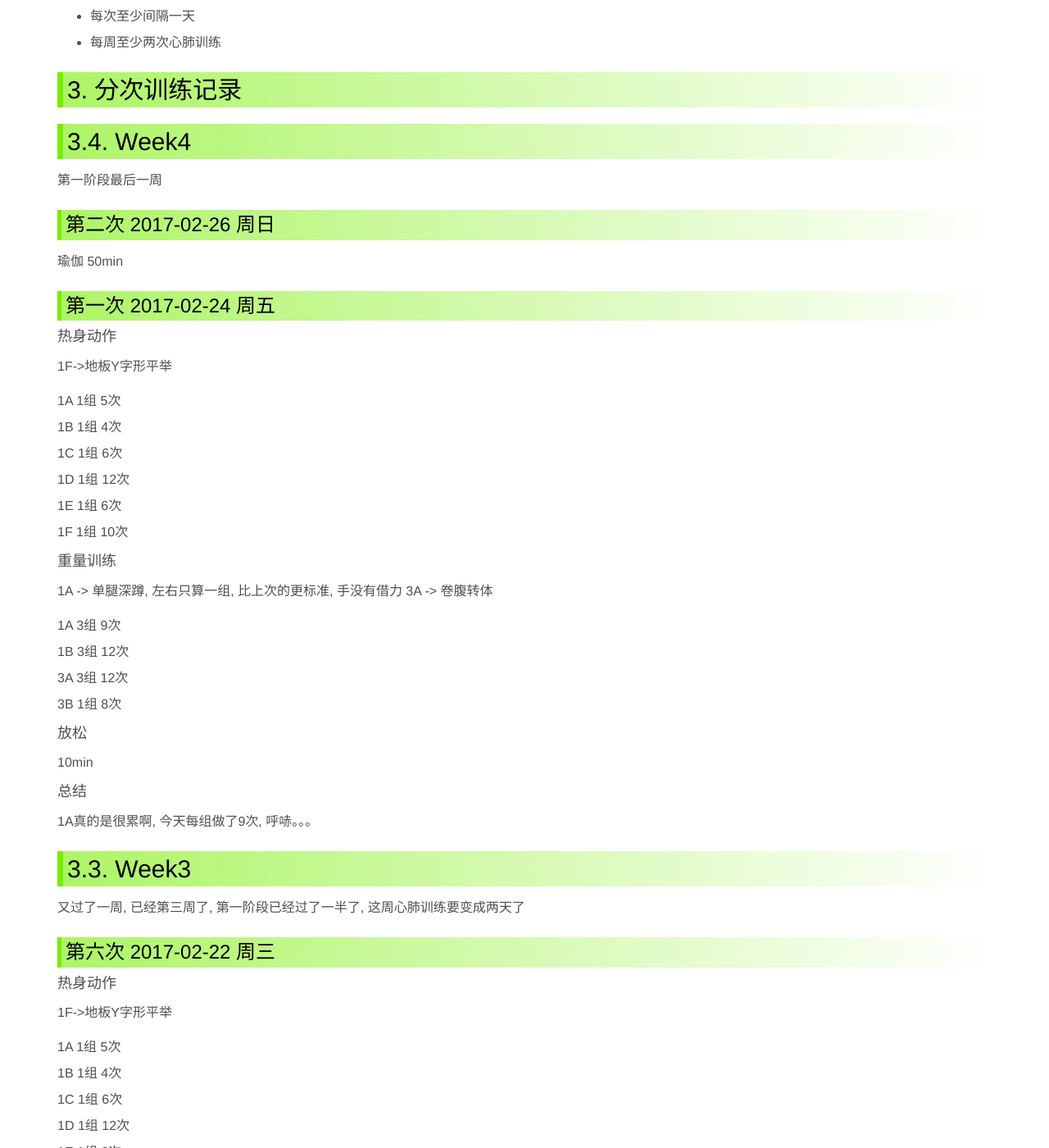
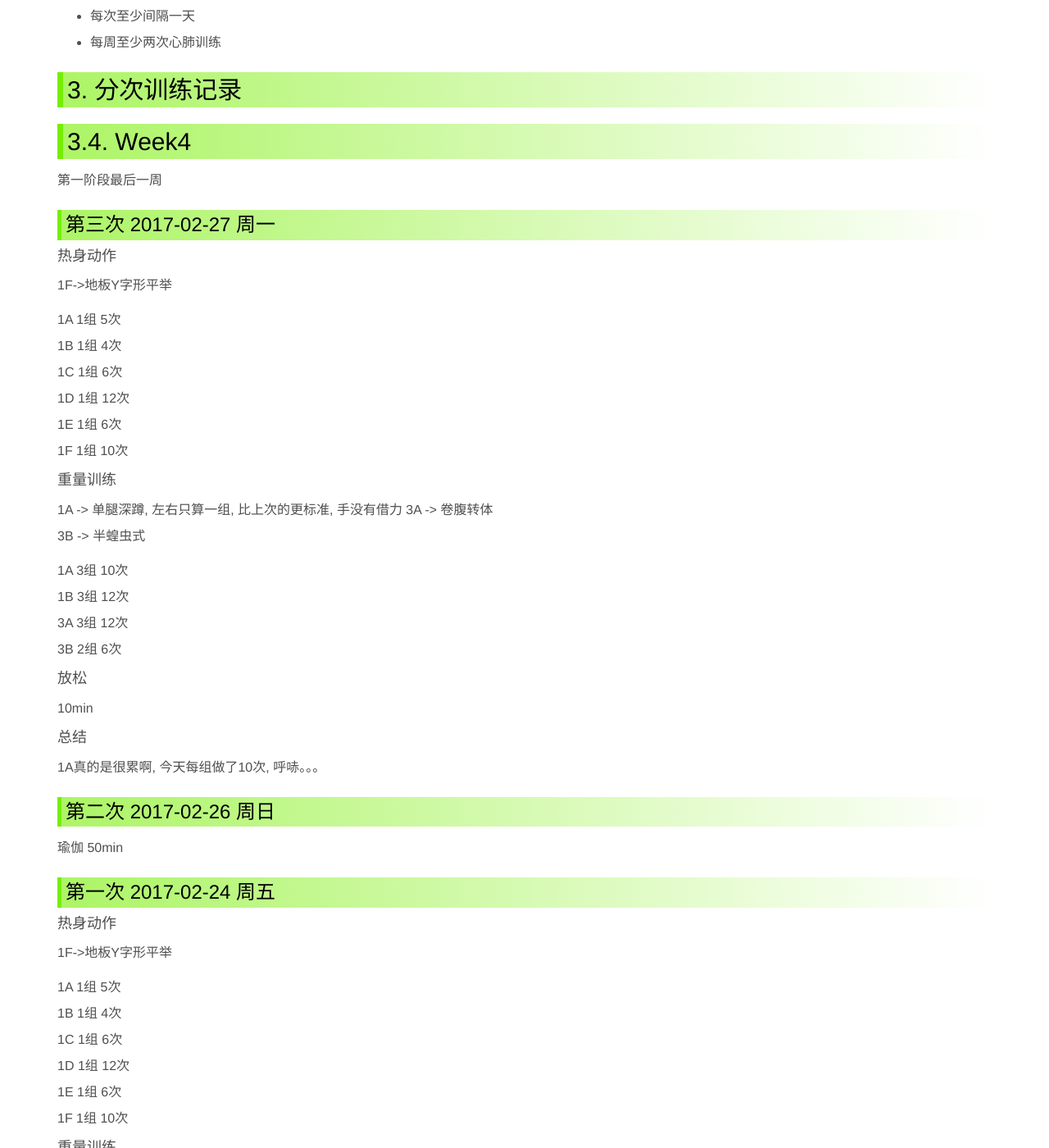
Before and after one commit to ronniewang/ronniewang.github.io, a Jekyll site: the page built from _posts/2017-02-02-body-building-2017.md, in a window 1280 px wide and 1400 px high, scrolled down 1472 px. Shown: the whole window at 82% size. Built offline with Jekyll 4.4.1, drawn with Linux system fonts in a browser that asks for light colours.

Commit message:
update files

```diff
--- a/_posts/2017-02-02-body-building-2017.md
+++ b/_posts/2017-02-02-body-building-2017.md
@@ -57,6 +57,38 @@
 ## 3.4. Week4
 
 第一阶段最后一周
+
+### 第三次 2017-02-27 周一
+
+#### 热身动作
+
+1F->地板Y字形平举
+
+1A 1组 5次
+1B 1组 4次
+1C 1组 6次
+1D 1组 12次
+1E 1组 6次
+1F 1组 10次
+
+#### 重量训练
+
+1A -> 单腿深蹲, 左右只算一组, 比上次的更标准, 手没有借力
+3A -> 卷腹转体
+3B -> 半蝗虫式
+
+1A 3组 10次
+1B 3组 12次
+3A 3组 12次
+3B 2组 6次
+
+#### 放松
+
+10min
+
+#### 总结
+
+1A真的是很累啊, 今天每组做了10次, 呼哧。。。
 
 ### 第二次 2017-02-26 周日
 
```
